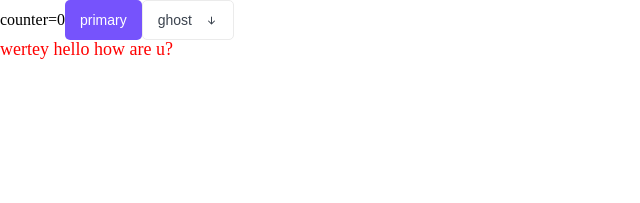
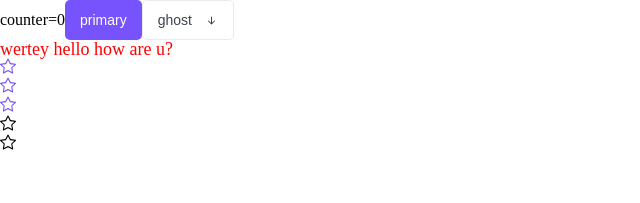
Before and after one commit to dzmitry-viartseika/react-app-ts, a React (Create React App) app: page / in a window 1280 px wide. Shown: the top 203 px of the page, without its empty margins (0-640 px from the left). Built offline with nearby package versions, Linux system fonts and the light colour scheme.

Commit message:
added useEffects

```diff
--- a/src/App.tsx
+++ b/src/App.tsx
@@ -1,5 +1,5 @@
 import React, { useState, useEffect } from 'react';
-import { TheButton, Ptag } from "./components/";
+import {TheButton, Ptag, Rating} from "./components/";
 
 function App(): JSX.Element {
     const [counter, setCounter] = useState<number>(0);
@@ -8,8 +8,14 @@ function App(): JSX.Element {
         setCounter(counter + 1);
     };
 
+    const setRating = () => {
+        console.log('setRating');
+    };
+
     useEffect(() => {
+        console.log('useEffect');
     }, [counter]);
+
   return (
     <div className={'App'}>
         counter={ counter }
@@ -29,6 +35,8 @@ function App(): JSX.Element {
             children={`wertey hello how are u?`}
             size={`lg`}
         />
+
+        <Rating  setRating={setRating} rating={3}/>
     </div>
   );
 }
--- /dev/null
+++ b/src/components/Rating/Rating.module.scss
@@ -0,0 +1,10 @@
+.rating {
+
+  //svg {
+  //  fill: var(--primary)
+  //}
+}
+
+.fill {
+  fill: var(--primary)
+}
--- /dev/null
+++ b/src/components/Rating/Rating.tsx
@@ -0,0 +1,41 @@
+import { RatingProps } from './Rating.props';
+import styles from './Rating.module.scss';
+import cn from 'classnames';
+import {useEffect, useState} from "react";
+
+export const Rating = (
+    {
+        isEditable = false,
+        rating,
+        setRating,
+        ...props
+    }: RatingProps
+) => {
+
+    const [ratingArray, setRatingArray] = useState<JSX.Element[]>(new Array(5).fill([]));
+
+    // useEffect(() => {
+    //     constractRating(rating);
+    // }, [rating]);
+
+    return (
+        <div {...props}>
+            {ratingArray.map((r, index) => (
+                <div>
+                    <svg
+                        className={cn(styles.star, 'bi bi-star', {
+                            [styles.fill]: index < rating
+                        })
+                        }
+                        key={index}
+                        xmlns="http://www.w3.org/2000/svg" width="16" height="16" fill="currentColor"
+                        viewBox="0 0 16 16">
+                        <path
+                            d="M2.866 14.85c-.078.444.36.791.746.593l4.39-2.256 4.389 2.256c.386.198.824-.149.746-.592l-.83-4.73 3.522-3.356c.33-.314.16-.888-.282-.95l-4.898-.696L8.465.792a.513.513 0 0 0-.927 0L5.354 5.12l-4.898.696c-.441.062-.612.636-.283.95l3.523 3.356-.83 4.73zm4.905-2.767-3.686 1.894.694-3.957a.565.565 0 0 0-.163-.505L1.71 6.745l4.052-.576a.525.525 0 0 0 .393-.288L8 2.223l1.847 3.658a.525.525 0 0 0 .393.288l4.052.575-2.906 2.77a.565.565 0 0 0-.163.506l.694 3.957-3.686-1.894a.503.503 0 0 0-.461 0z"/>
+                    </svg>
+                </div>
+                ))
+            }
+        </div>
+    );
+};
--- a/src/components/index.ts
+++ b/src/components/index.ts
@@ -1,2 +1,3 @@
 export * from './Buttons/TheButton';
 export * from './PTag/Ptag';
+export * from './Rating/Rating';
```
Also changed, not shown: src/components/Rating/Rating.props.ts (added, +7 -0 lines).
